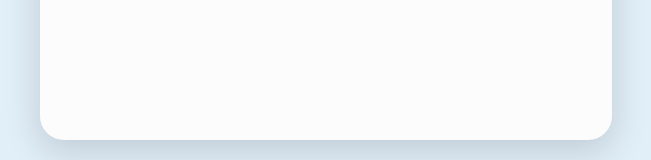
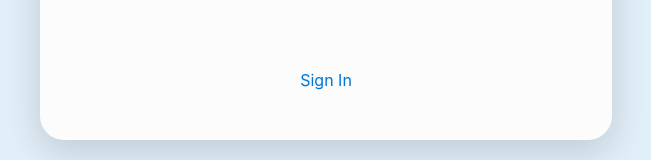
Before and after one commit to matheusabr/poc-react-hook-form, a React (Create React App) app: page / in a window 1280 px wide. Both pictures are taken after a click on the element "Sign Up". Shown: the part 530-690 px from the top of the page, without its empty margins (314-965 px from the left). Built offline with nearby package versions, Linux system fonts and the light colour scheme; the HTML template or start-up script is replaced by a standard one.

Commit message:
task(Signup): add sign in button

```diff
--- a/src/App.css
+++ b/src/App.css
@@ -56,10 +56,3 @@ input:focus {
     height: 40px;
     width: 20vw;
 }
-
-.btn-signup {
-    text-shadow: 0px 0px 3px rgba(117, 117, 117, 0.12);
-    color: #0076da;
-    text-decoration: none;
-    margin: 20px;
-}
--- a/src/form/Signup.js
+++ b/src/form/Signup.js
@@ -2,12 +2,16 @@ import React from "react";
 
 import "./Signup.css";
 
-function SignupForm() {
+function SignupForm(props) {
   return (
     <div className="box-signup">
       <h1>Sign up</h1>
 
       <form className="form-content"></form>
+
+      <span className="btn-signin" onClick={props.changeAuthType}>
+        Sign In
+      </span>
     </div>
   );
 }
--- a/src/pages/Auth/Auth.css
+++ b/src/pages/Auth/Auth.css
@@ -4,3 +4,10 @@
     align-items: center;
     height: 100vh;
 }
+
+.btn-signup, .btn-signin {
+    text-shadow: 0px 0px 3px rgba(117, 117, 117, 0.12);
+    color: #0076da;
+    text-decoration: none;
+    margin: 20px;
+}
```
